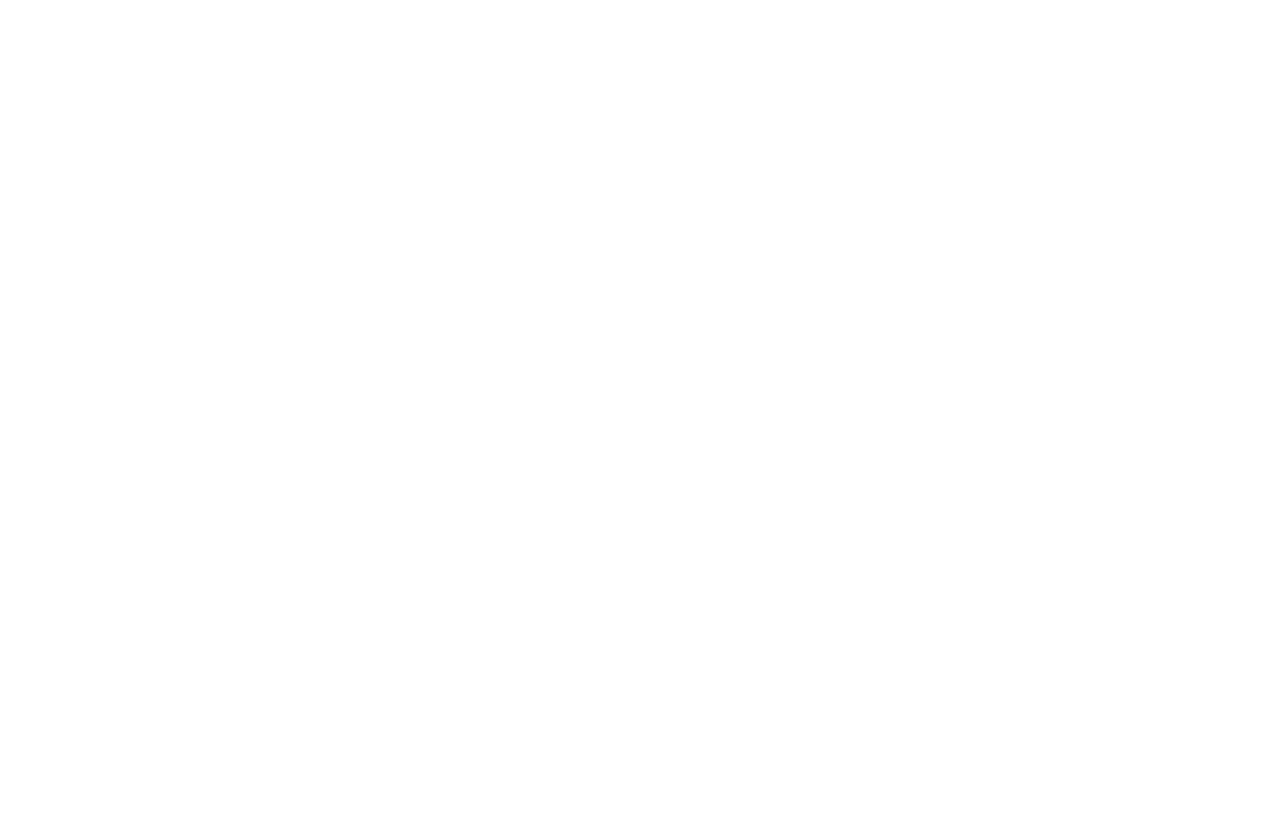
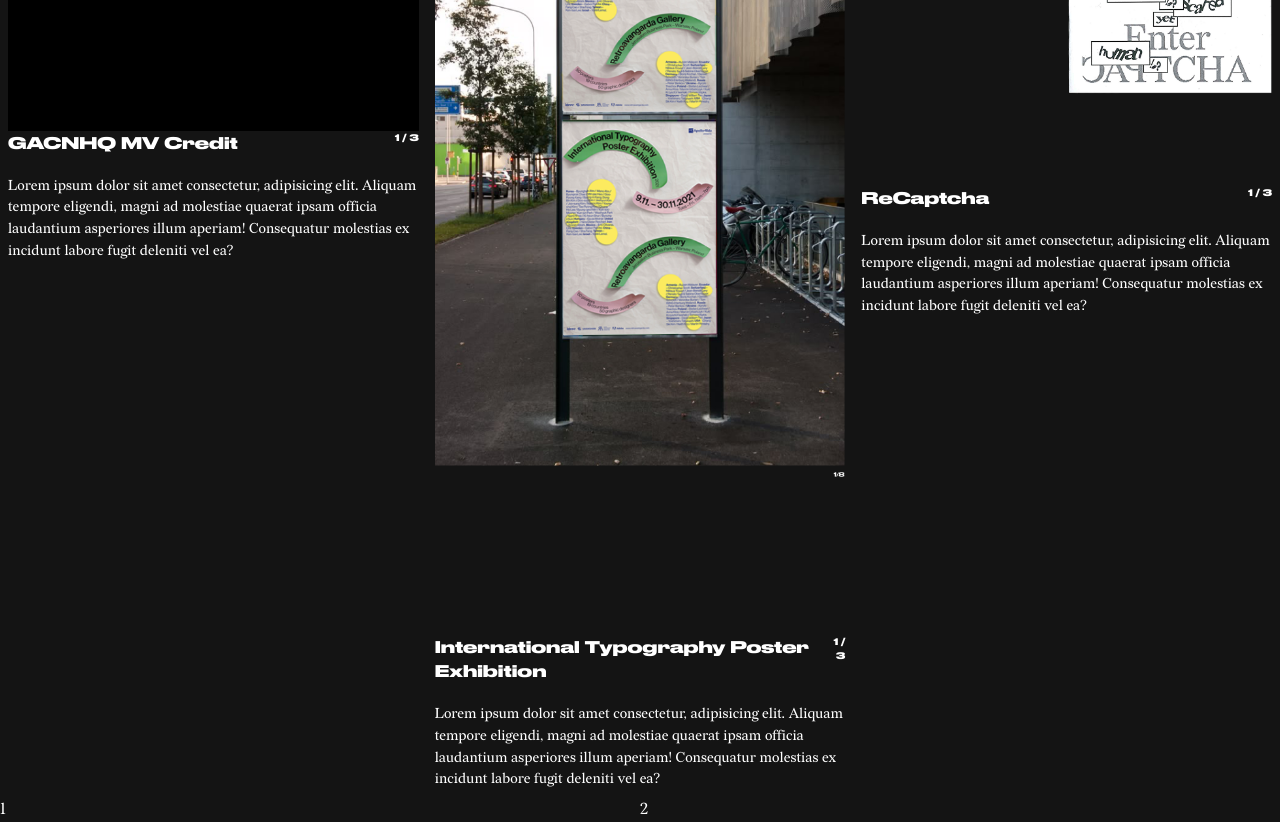
Before and after one commit to anhNT-DEV1001/an-s-prototype, a React (Vite) app: page / in a window 1280 px wide. Shown: the part 1340-2162 px from the top of the page. Before the commit the page ends 984 px from the top, so only its background shows below. Built offline with nearby package versions, Linux system fonts and the light colour scheme.

Commit message:
layout section 02

```diff
--- a/src/App.tsx
+++ b/src/App.tsx
@@ -1,12 +1,17 @@
 import Header from "./components/Header"
 import Section01 from "./components/Section/Section01"
+import Section02 from "./components/Section/Section02"
+import Section03 from './components/Section/Section03';
 
 function App() {
   return (
     <div className="bg-primary text-white min-h-screen">
       {/* Header */}
       <Header/>
+      {/* Body */}
       <Section01/>
+      <Section02/>
+      <Section03/>
     </div>
   )
 }
--- /dev/null
+++ b/src/components/Section/Section02.tsx
@@ -0,0 +1,49 @@
+import imgBox2 from '../../assets/imgs/section02/box2_01.png';
+import imgBox3 from '../../assets/imgs/section02/box3_01.png';
+export default function Section02() {
+  return (
+    <div className="mt-10 grid grid-cols-3 grid-rows-1 gap-0">
+      <section className="m-2">
+        <div className="flex justify-center items-center bg-black h-[438.69px]">video</div>
+        {/* text */}
+        <div className=" pb-5 flex justify-between">
+          <div className='font-display'>GACNHQ MV Credit</div>
+            <div className='text-right font-display text-[9px]'>
+            1 / 3
+          </div>
+        </div>
+        <div className="text-[14.4px]">
+          Lorem ipsum dolor sit amet consectetur, adipisicing elit. Aliquam tempore eligendi, magni ad molestiae quaerat ipsam officia laudantium asperiores illum aperiam! Consequatur molestias ex incidunt labore fugit deleniti vel ea?
+        </div>
+      </section>
+      <section className="m-2">
+        <div className="flex justify-center items-center bg-primary h-[943.35px]">
+          <img src={imgBox2} alt="" />
+        </div>
+        <div className=" pb-5 flex justify-between">
+          <div className='font-display'>International Typography Poster Exhibition</div>
+            <div className='text-right font-display text-[9px]'>
+            1 / 3
+          </div>
+        </div>
+        <div className="text-[14.4px]">
+          Lorem ipsum dolor sit amet consectetur, adipisicing elit. Aliquam tempore eligendi, magni ad molestiae quaerat ipsam officia laudantium asperiores illum aperiam! Consequatur molestias ex incidunt labore fugit deleniti vel ea?
+        </div>
+      </section>
+      <section className="m-2">
+        <div className="flex justify-center items-center bg-primary h-[494.18px]">
+          <img src={imgBox3} alt="" />
+        </div>
+        <div className=" pb-5 flex justify-between">
+          <div className='font-display'>ReCaptcha</div>
+            <div className='text-right font-display text-[9px]'>
+            1 / 3
+          </div>
+        </div>
+        <div className="text-[14.4px]">
+          Lorem ipsum dolor sit amet consectetur, adipisicing elit. Aliquam tempore eligendi, magni ad molestiae quaerat ipsam officia laudantium asperiores illum aperiam! Consequatur molestias ex incidunt labore fugit deleniti vel ea?
+        </div>
+      </section>
+    </div>
+  )
+}
--- /dev/null
+++ b/src/components/Section/Section03.tsx
@@ -0,0 +1,8 @@
+export default function Section03() {
+  return(
+  <div className="grid grid-cols-2 grid-rows-1 gap-0">
+      <div >1</div>
+      <div >2</div>
+  </div>
+  )
+}
--- a/src/components/index.ts
+++ b/src/components/index.ts
@@ -1,2 +1,4 @@
 export * from './Header';
 export * from './Section/Section01';
+export * from './Section/Section02';
+export * from './Section/Section03';
```
Also changed, not shown: src/assets/imgs/section02/box2_01.png (added), src/assets/imgs/section02/box3_01.png (added).
